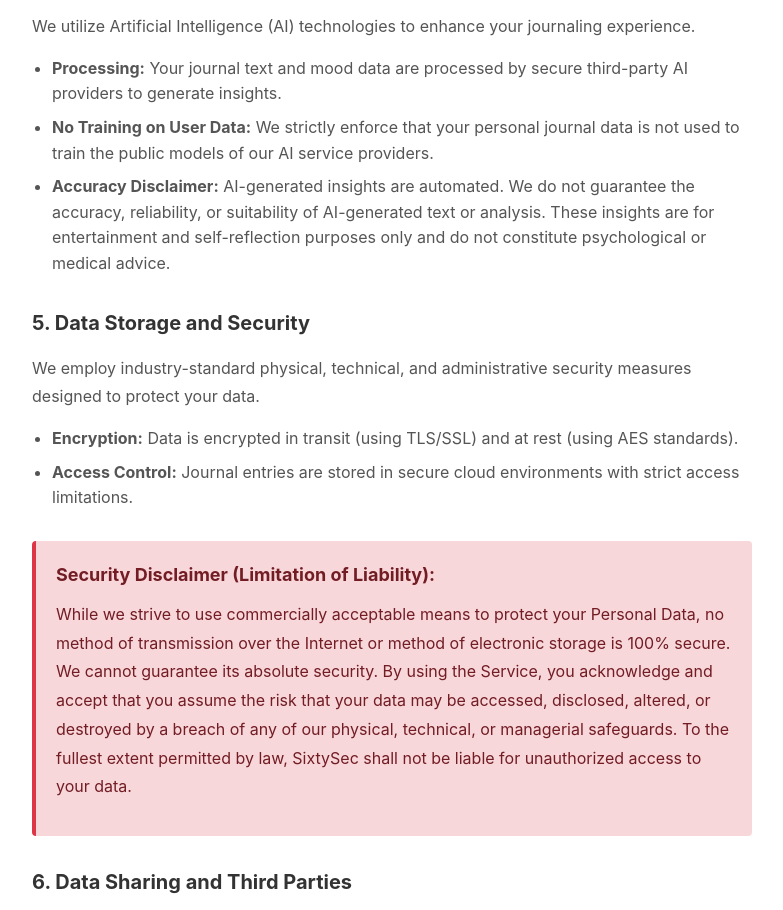
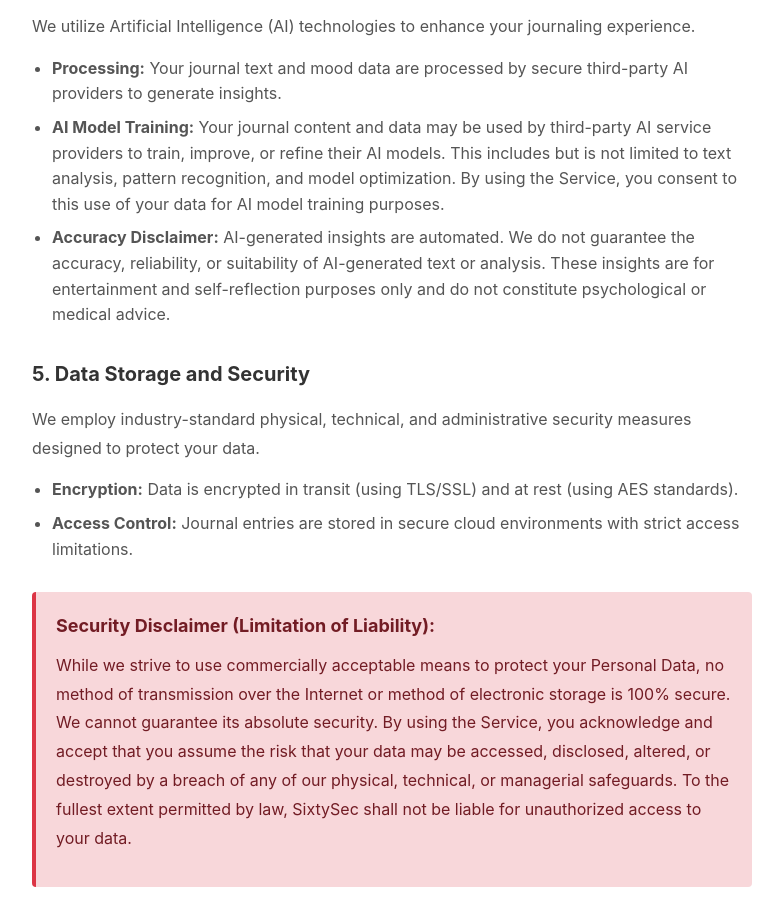
Before and after one commit to Levis3000/rork-emotenote-legal, a website: page privacy-policy.html in a window 1280 px wide. Shown: the part 1730-2640 px from the top of the page, without its empty margins (248-1031 px from the left). Drawn offline with Linux system fonts and the light colour scheme.

Commit message:
Add disclosure that data may be used to train third-party AI models

```diff
--- a/privacy-policy.html
+++ b/privacy-policy.html
@@ -154,7 +154,7 @@
         <p>We utilize Artificial Intelligence (AI) technologies to enhance your journaling experience.</p>
         <ul>
             <li><strong>Processing:</strong> Your journal text and mood data are processed by secure third-party AI providers to generate insights.</li>
-            <li><strong>No Training on User Data:</strong> We strictly enforce that your personal journal data is not used to train the public models of our AI service providers.</li>
+            <li><strong>AI Model Training:</strong> Your journal content and data may be used by third-party AI service providers to train, improve, or refine their AI models. This includes but is not limited to text analysis, pattern recognition, and model optimization. By using the Service, you consent to this use of your data for AI model training purposes.</li>
             <li><strong>Accuracy Disclaimer:</strong> AI-generated insights are automated. We do not guarantee the accuracy, reliability, or suitability of AI-generated text or analysis. These insights are for entertainment and self-reflection purposes only and do not constitute psychological or medical advice.</li>
         </ul>
 
```
